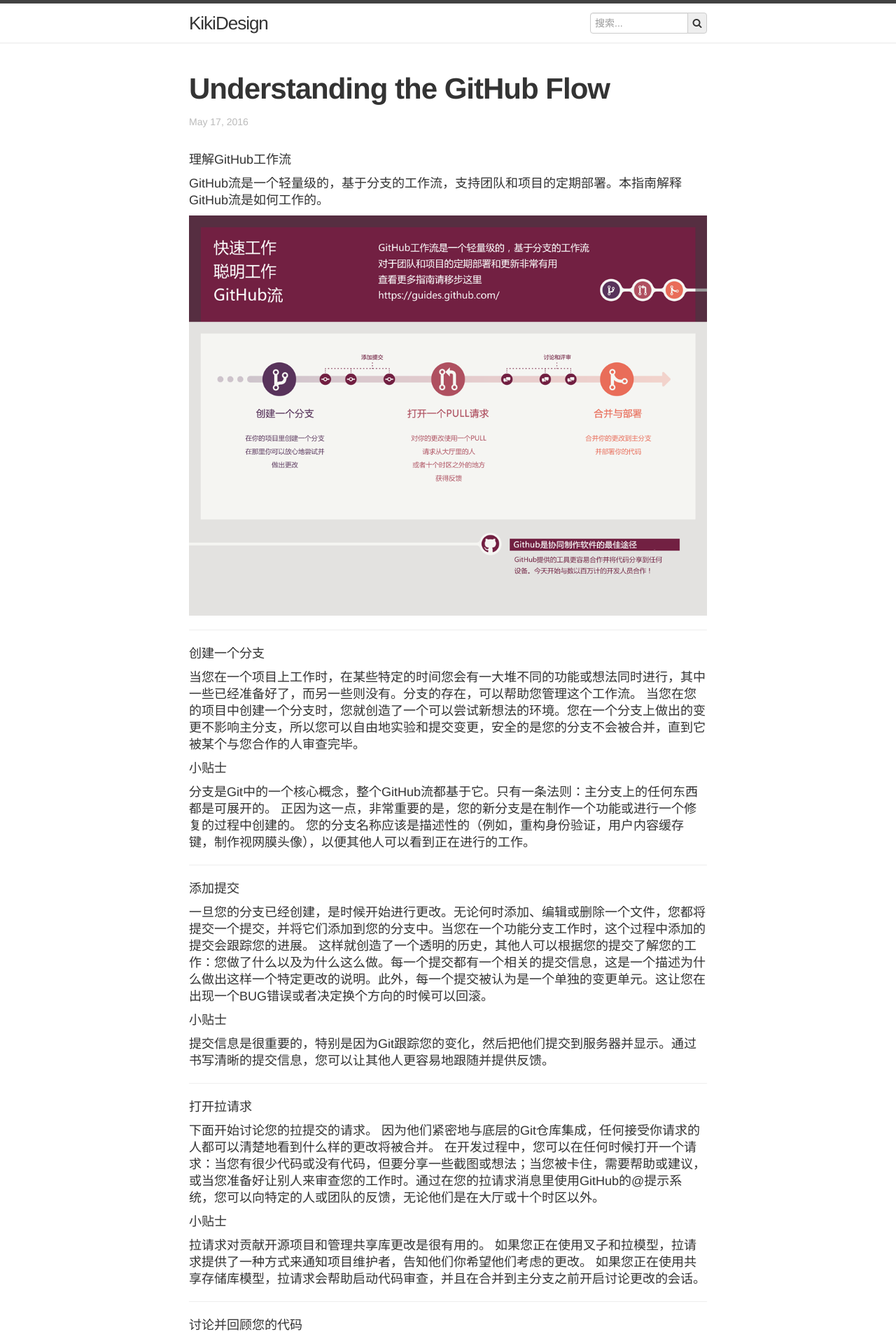
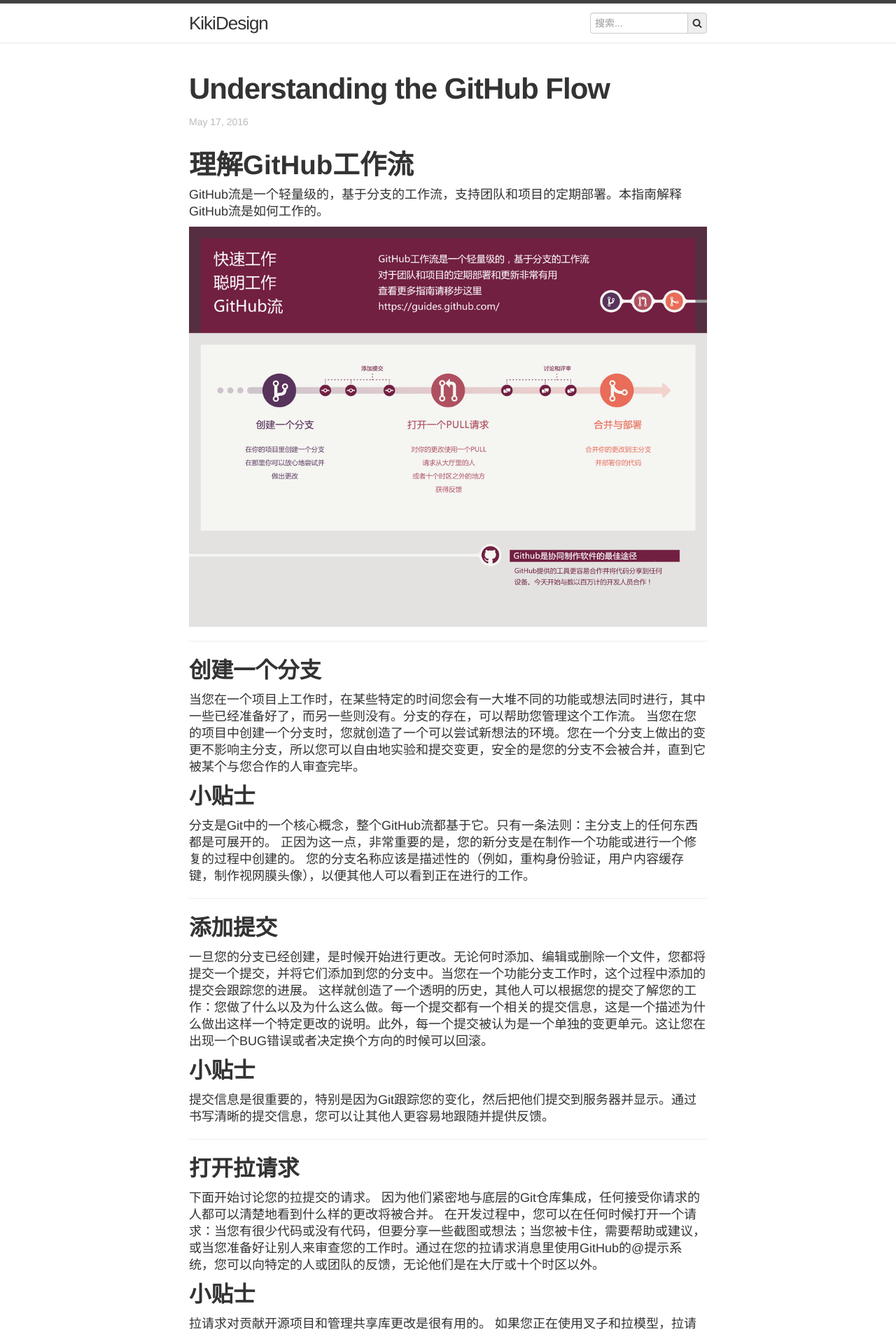
Before and after one commit to kikidesign/kikidesign.github.io, a Jekyll site: the page built from _posts/2016-05-17-Understanding-the-GitHub-Flow.md, in a window 1280 px wide. Shown: the top 1904 px of the page at 70% size. Built offline with Jekyll 4.4.1, drawn with Linux system fonts in a browser that asks for light colours.

```diff
--- a/_posts/2016-05-17-Understanding-the-GitHub-Flow.md
+++ b/_posts/2016-05-17-Understanding-the-GitHub-Flow.md
@@ -5,7 +5,7 @@ date:   2016-05-17 00:00:01
 categories: Github GitHub-Flow
 ---
 
-理解GitHub工作流
+# 理解GitHub工作流
 
 GitHub流是一个轻量级的，基于分支的工作流，支持团队和项目的定期部署。本指南解释GitHub流是如何工作的。
 
@@ -14,12 +14,12 @@ GitHub流是一个轻量级的，基于分支的工作流，支持团队和项
 
 ----------------
 
-创建一个分支
+## 创建一个分支
 
 当您在一个项目上工作时，在某些特定的时间您会有一大堆不同的功能或想法同时进行，其中一些已经准备好了，而另一些则没有。分支的存在，可以帮助您管理这个工作流。
 当您在您的项目中创建一个分支时，您就创造了一个可以尝试新想法的环境。您在一个分支上做出的变更不影响主分支，所以您可以自由地实验和提交变更，安全的是您的分支不会被合并，直到它被某个与您合作的人审查完毕。
 
-小贴士
+## 小贴士
 
 分支是Git中的一个核心概念，整个GitHub流都基于它。只有一条法则：主分支上的任何东西都是可展开的。
 正因为这一点，非常重要的是，您的新分支是在制作一个功能或进行一个修复的过程中创建的。
@@ -27,24 +27,24 @@ GitHub流是一个轻量级的，基于分支的工作流，支持团队和项
 
 --------------
 
-添加提交
+## 添加提交
 
 一旦您的分支已经创建，是时候开始进行更改。无论何时添加、编辑或删除一个文件，您都将提交一个提交，并将它们添加到您的分支中。当您在一个功能分支工作时，这个过程中添加的提交会跟踪您的进展。
 这样就创造了一个透明的历史，其他人可以根据您的提交了解您的工作：您做了什么以及为什么这么做。每一个提交都有一个相关的提交信息，这是一个描述为什么做出这样一个特定更改的说明。此外，每一个提交被认为是一个单独的变更单元。这让您在出现一个BUG错误或者决定换个方向的时候可以回滚。
 
-小贴士
+## 小贴士
 
 提交信息是很重要的，特别是因为Git跟踪您的变化，然后把他们提交到服务器并显示。通过书写清晰的提交信息，您可以让其他人更容易地跟随并提供反馈。
 
 ----------------
 
-打开拉请求
+## 打开拉请求
 
 下面开始讨论您的拉提交的请求。
 因为他们紧密地与底层的Git仓库集成，任何接受你请求的人都可以清楚地看到什么样的更改将被合并。
 在开发过程中，您可以在任何时候打开一个请求：当您有很少代码或没有代码，但要分享一些截图或想法；当您被卡住，需要帮助或建议，或当您准备好让别人来审查您的工作时。通过在您的拉请求消息里使用GitHub的@提示系统，您可以向特定的人或团队的反馈，无论他们是在大厅或十个时区以外。
 
-小贴士
+## 小贴士
 
 拉请求对贡献开源项目和管理共享库更改是很有用的。
 如果您正在使用叉子和拉模型，拉请求提供了一种方式来通知项目维护者，告知他们你希望他们考虑的更改。
@@ -52,7 +52,7 @@ GitHub流是一个轻量级的，基于分支的工作流，支持团队和项
 
 ----------------
 
-讨论并回顾您的代码
+## 讨论并回顾您的代码
 
 一旦一个拉请求被打开，该成员或团队在审核您的变化时可能会有疑问或评论。
 也许编码风格不符合项目指南，这个更改缺少单元测试，或者所有一切看起来很伟大且道具很整齐。
@@ -61,25 +61,25 @@ GitHub流是一个轻量级的，基于分支的工作流，支持团队和项
 如果有人评论说您忘了做某件事，或者如果有一个错误的代码，您可以在您的分支把它修复，把更改推送上去。
 GitHub上会显示您的新的提交和任何附加的反馈，您可以在统一的拉请求视图中看到它们。
 
-小贴士
+## 小贴士
 
 拉请求的提交都使用Markdown编写，所以你可以插入图片和表情符，使用预格式化文本块和其他轻量的格式。
 
 ----------------
 
-部署
+## 部署
 
 一旦您的拉请求已被审查且分支通过您的测试，您就可以在生产中部署您的变化以验证他们的。如果您的分支导致了问题，您可以通过回滚将现有的主分支部署到生产中。
 
 ----------------
 
-合并
+## 合并
 
 现在，您的更改已在生产中验证，是时候将您的代码合并到主分支了。
 一旦合并，拉请求将对您的代码保留一个历史变化的记录。
 因为他们是可搜索的，他们让任何人可以在回顾的时候，及时了解为什么和如何作出决定。
 
-小贴士
+## 小贴士
 
 通过将特定的关键字输入到您的请求的文本中，您可以把问题与代码关联。
 当您的拉请求合并，相关的问题也被关闭。
```
Also changed, not shown: _posts/2016-05-19-Github-Hello-World.md (added, +57 -0 lines), _image/branching.png (added), _image/commit.png (added), _image/create-new-repo.png (added), _image/create-pr.png (added), _image/diff.png (added), _image/pick-branch.png (added), _image/pr-form.png (added), _image/pr-tab.gif (added), _image/readme-edits.gif (added), 3 other files.
